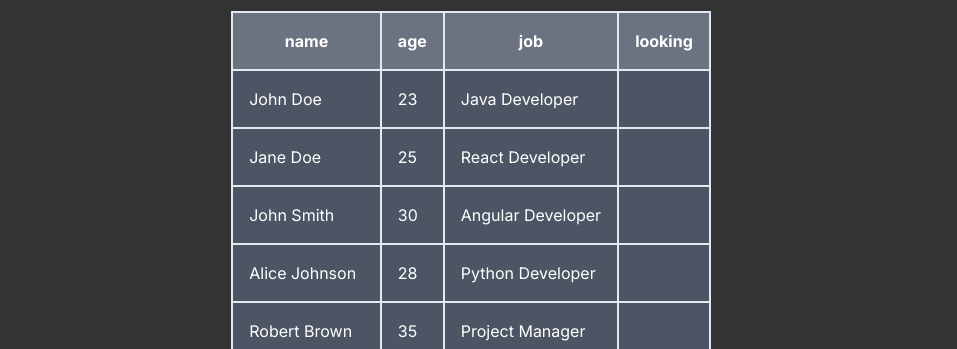
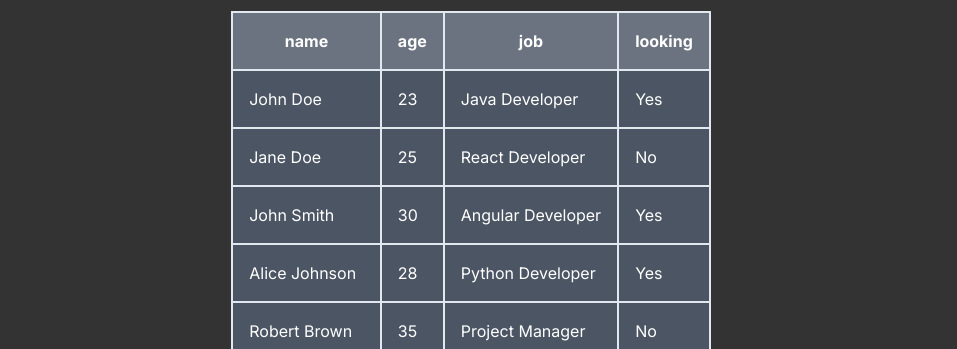
Before and after one commit to Bruskiguy/balletProject, a Next.js app in the folder ballet-site/: page / in a window 1280 px wide. Shown: the part 451-800 px from the top of the page, without its empty margins (169-1126 px from the left). Built offline with nearby package versions, Linux system fonts and the light colour scheme.

Commit message:
added boolean handler and types

```diff
--- a/ballet-site/components/ui/dataTable.tsx
+++ b/ballet-site/components/ui/dataTable.tsx
@@ -2,13 +2,19 @@
 
 import React from "react";
 
-export const DataTable = (props) => {
-  console.log(props);
+type Row = Record<string, string | boolean | number>;
 
-  const [editingCell, setEditingCell] = React.useState({
-    rowIndex: null,
-    colName: null,
-  });
+type DataTableProps = {
+  rows: Row[];
+  previewColumns: string[];
+};
+
+export const DataTable = (props: DataTableProps) => {
+  //console.log(props);
+
+  function boolHandler(bool: boolean) {
+    return bool === true ? "Yes" : "No";
+  }
 
   return (
     <table className="mx-auto border-collapse border-6 bg-gray-600 transition-colors duration-300 ease-in-out cursor-pointer">
@@ -16,7 +22,7 @@ export const DataTable = (props) => {
         <tr className="bg-gray-500">
           {props.previewColumns.map((item) => {
             return (
-              <th key={`${item}-${item}`} className="border-2 p-4">
+              <th key={item} className="border-2 p-4">
                 {item}
               </th>
             );
@@ -24,21 +30,24 @@ export const DataTable = (props) => {
         </tr>
       </thead>
       <tbody>
-        {props.rows.map((row, rowIndex) => {
-          console.log(`Row ${rowIndex}:`, row); // Log the entire row object
+        {props.rows.map((rowObject, rowIndex) => {
+          // console.log(`Row ${rowIndex}:`, rowObject);
           return (
             <tr key={rowIndex}>
               {props.previewColumns.map((colName) => {
-                const cellValue = row[colName];
-                console.log(
-                  `Column ${colName} - Row: ${rowIndex} Value: ${cellValue}`
-                );
+                const cellValue = rowObject[colName];
+                console
+                  .log
+                  //  `Column ${colName} - Row: ${rowIndex} Value: ${cellValue}`
+                  ();
                 return (
                   <td
                     key={`${colName}-${rowIndex}`}
                     className="border-2 p-4 hover:bg-slate-900"
                   >
-                    {cellValue}
+                    {typeof cellValue === "boolean"
+                      ? boolHandler(cellValue)
+                      : cellValue}
                   </td>
                 );
               })}
```
